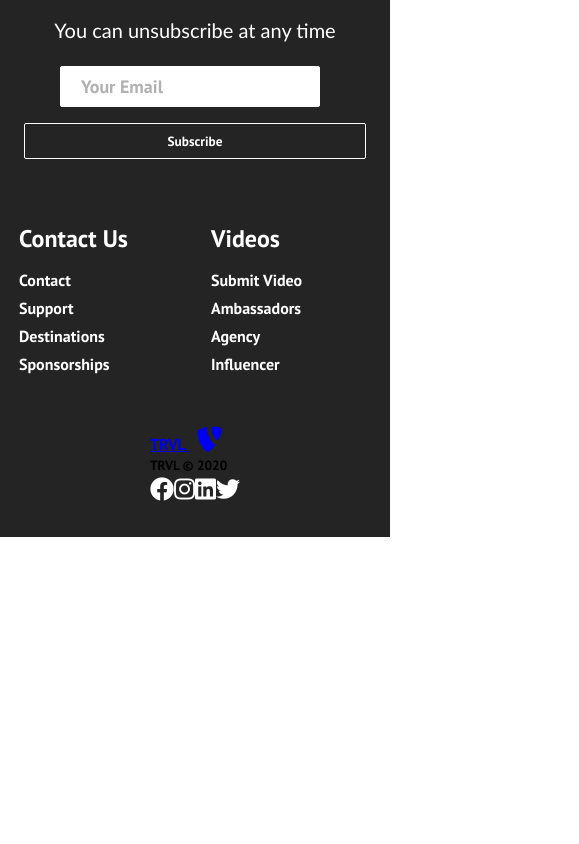
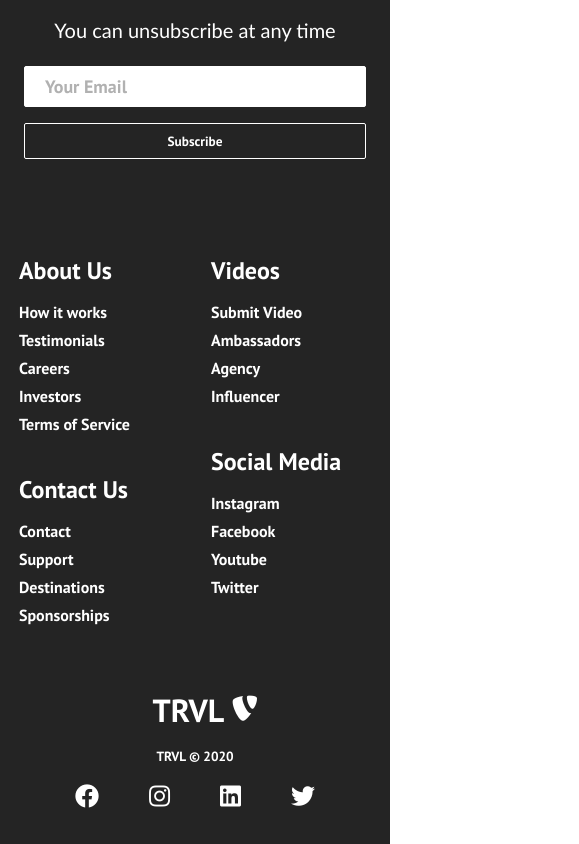
Before and after one commit to JoelAngels/Holiday-site, a React (Create React App) app: page / in a window 390 px wide. Shown: the part 2961-3805 px from the top of the page, 579 px wide, since content can reach past the window. Before the commit the page ends 3498 px from the top, so only its background shows below. Built offline with nearby package versions, Linux system fonts and the light colour scheme.

Commit message:
Finished the whole footer section and fully respoonsive

```diff
--- a/src/components/Footer.css
+++ b/src/components/Footer.css
@@ -13,6 +13,7 @@
   justify-content: center;
   align-items: center;
   text-align: center;
+
   margin-bottom: 24px;
   padding: 24px;
   color: #fff;
@@ -20,7 +21,7 @@
 
 .footer-subscription > p {
   font-family: "Trebuchet MS", "Lucida Sans Unicode", "Lucida Grande",
-    "Lucida Sans", Arial, san-serif;
+    "Lucida Sans", Arial, sans-serif;
 }
 
 .footer-subscription-heading {
@@ -69,14 +70,14 @@
   margin-bottom: 16px;
 }
 
-.footer-link-items {
+.footer-link-items > h2 {
   color: #fff;
 }
 
 .footer-link-items a {
   color: #fff;
   text-decoration: none;
-  margin-bottom: 8px;
+  margin-bottom: 0.5rem;
 }
 
 .footer-link-items a:hover {
@@ -85,16 +86,78 @@
 }
 
 .footer-email-form h2 {
-  margin-bottom: 32px;
+  margin-bottom: 2rem;
 }
 
 .footer-input::placeholder {
   color: #b1b1b1;
 }
 
-/*Social Icons */
-
+/* Social Icons */
 .social-icon-link {
   color: #fff;
   font-size: 24px;
 }
+
+.social-media {
+  max-width: 1000px;
+  width: 100%;
+}
+
+.social-media-wrap {
+  display: flex;
+  justify-content: space-between;
+  align-items: center;
+  width: 90%;
+  max-width: 1000px;
+  margin: 40px auto 0 auto;
+}
+
+.social-icons {
+  display: flex;
+  justify-content: space-between;
+  align-items: center;
+  width: 240px;
+}
+
+.social-logo {
+  color: #fff;
+  justify-self: start;
+  margin-left: 20px;
+  cursor: pointer;
+  text-decoration: none;
+  font-size: 2rem;
+  display: flex;
+  align-items: center;
+  margin-bottom: 16px;
+}
+
+.website-rights {
+  color: #fff;
+  margin-bottom: 16px;
+}
+
+@media screen and (max-width: 820px) {
+  .footer-links {
+    padding-top: 2rem;
+  }
+
+  .footer-input {
+    width: 100%;
+  }
+
+  .btn {
+    width: 100%;
+  }
+
+  .footer-link-wrapper {
+    flex-direction: column;
+  }
+
+  .social-media-wrap {
+    flex-direction: column;
+  }
+}
+
+@media screen and (max-width: 768px) {
+}
```
